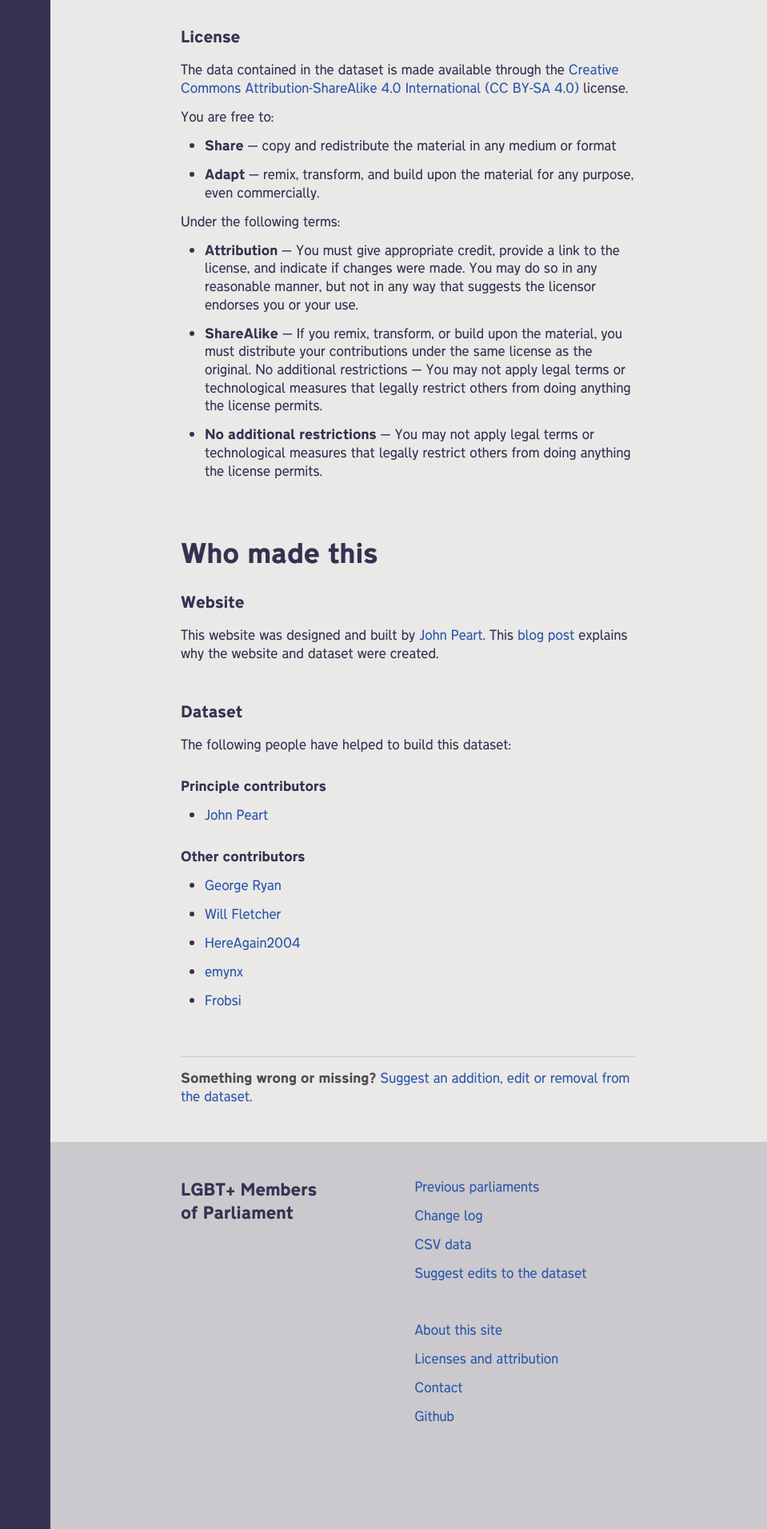
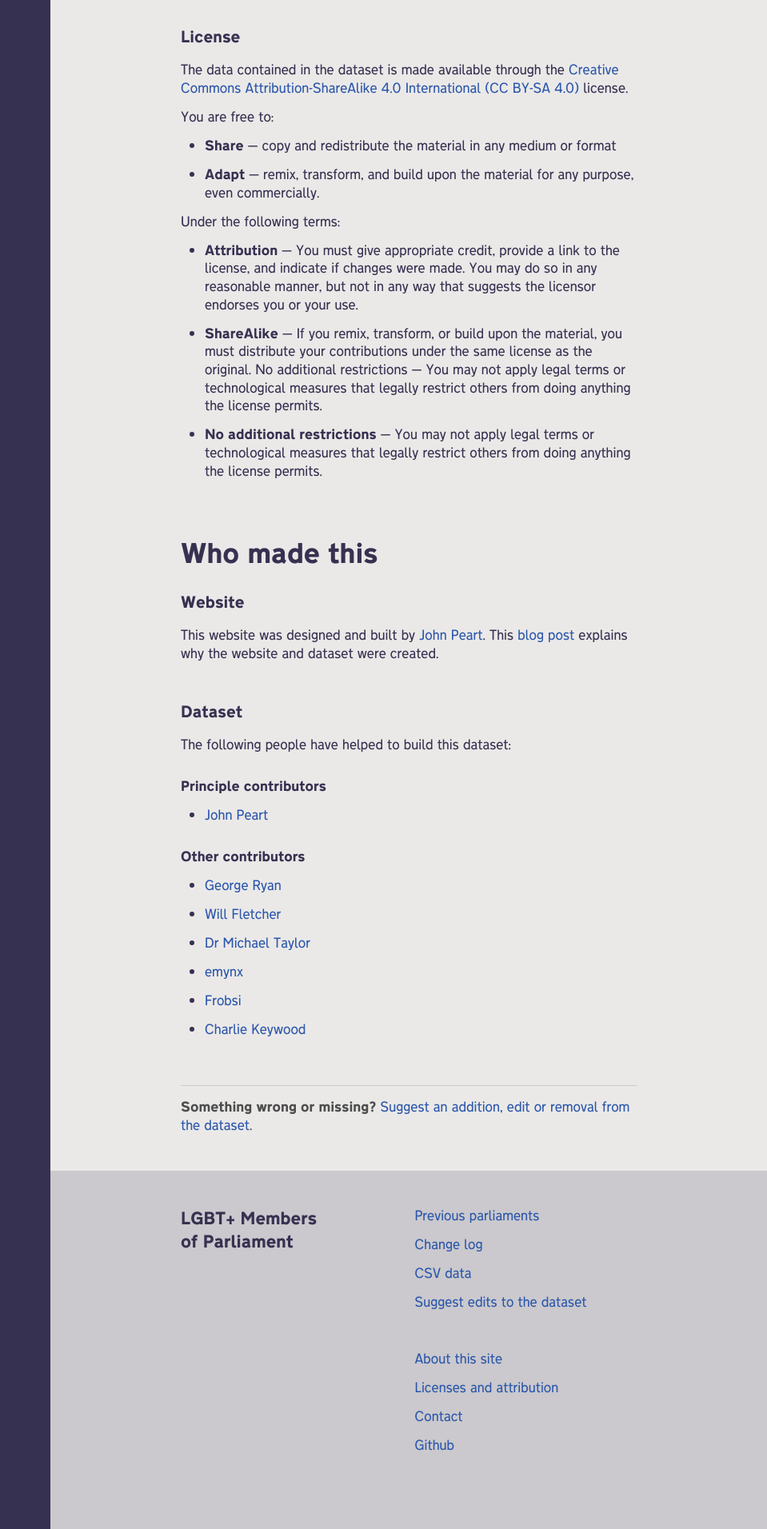
Before and after one commit to johnpeart/lgbt-mp, a Jekyll site: the page built from about.md, in a window 1280 px wide. Shown: the part 2441-4353 px from the top of the page at 80% size, without its empty margins (321-1280 px from the left). Built offline with Jekyll 4.4.1, drawn with Linux system fonts in a browser that asks for light colours.

Commit message:
Update contributors

```diff
--- a/about.md
+++ b/about.md
@@ -88,6 +88,7 @@ The following people have helped to build this dataset:
 
 - [George Ryan](https://twitter.com/GeorgeMRyan)
 - [Will Fletcher](https://twitter.com/WillFletchUK)
-- [HereAgain2004](https://github.com/HereAgain2024)
+- [Dr Michael Taylor](https://github.com/HereAgain2024)
 - [emynx](https://github.com/emynx)
-- [Frobsi](https://github.com/HereAgain2024)
+- [Frobsi](https://github.com/Frobsi)
+- [Charlie Keywood](https://github.com/keywoodcharlie)
```
